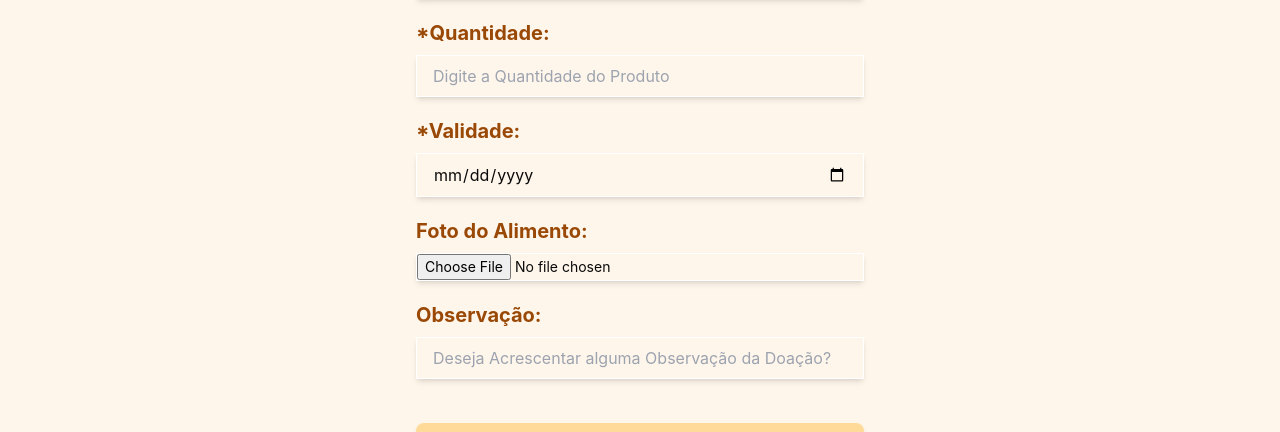
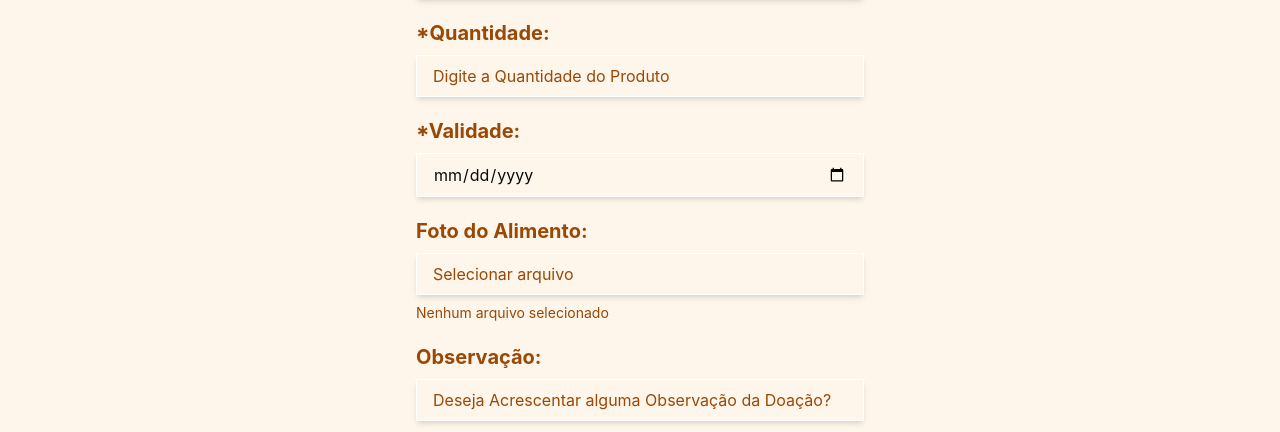
Before and after one commit to Ana-beatriz2/food_share-frontend, a React (Vite) app: page /cadastroPostagem in a window 1280 px wide. Shown: the part 389-821 px from the top of the page. Built offline with nearby package versions, Linux system fonts and the light colour scheme; no server answers.

Commit message:
style(postagem): altera botão de upload de imagem

```diff
--- a/src/pages/app/cadastroPostagem.jsx
+++ b/src/pages/app/cadastroPostagem.jsx
@@ -90,7 +90,7 @@ const InputField = ({ label, placeholder, register, type = "text" }) => {
     return (
         <div className="flex flex-col gap-2 w-full">
             <label className="text-xl font-bold text-secondary">{label}</label>
-            <input type={type} placeholder={placeholder} {...register} className="px-4 py-2 w-full text-base border border-white bg-background shadow-md" />
+            <input type={type} placeholder={placeholder} {...register} className="px-4 py-2 w-full text-base border border-white bg-background shadow-md placeholder-secondary" />
         </div>
     );
 };
@@ -113,7 +113,24 @@ const InputFile = ({ label, register }) => {
     return (
         <div className="flex flex-col gap-2 w-full">
             <label className="text-xl font-bold text-secondary">{label}</label>
-            <input type="file" accept="image/*" {...register} className="w-full text-sm border border-white bg-background shadow-md cursor-pointer" />
+
+            <input
+                type="file"
+                accept="image/*"
+                {...register}
+                id="file"
+                className="hidden"
+                onChange={(e) => {
+                    const fileLabel = document.getElementById("file-label");
+                    fileLabel.textContent = e.target.files[0]?.name || "Nenhum arquivo selecionado";
+                }}
+            />
+
+            <label htmlFor="file" className="px-4 py-2 border border-white bg-background shadow-md text-secondary cursor-pointer">
+                Selecionar arquivo
+            </label>
+
+            <span id="file-label" className="text-sm text-secondary">Nenhum arquivo selecionado</span>
         </div>
     );
 };
```
